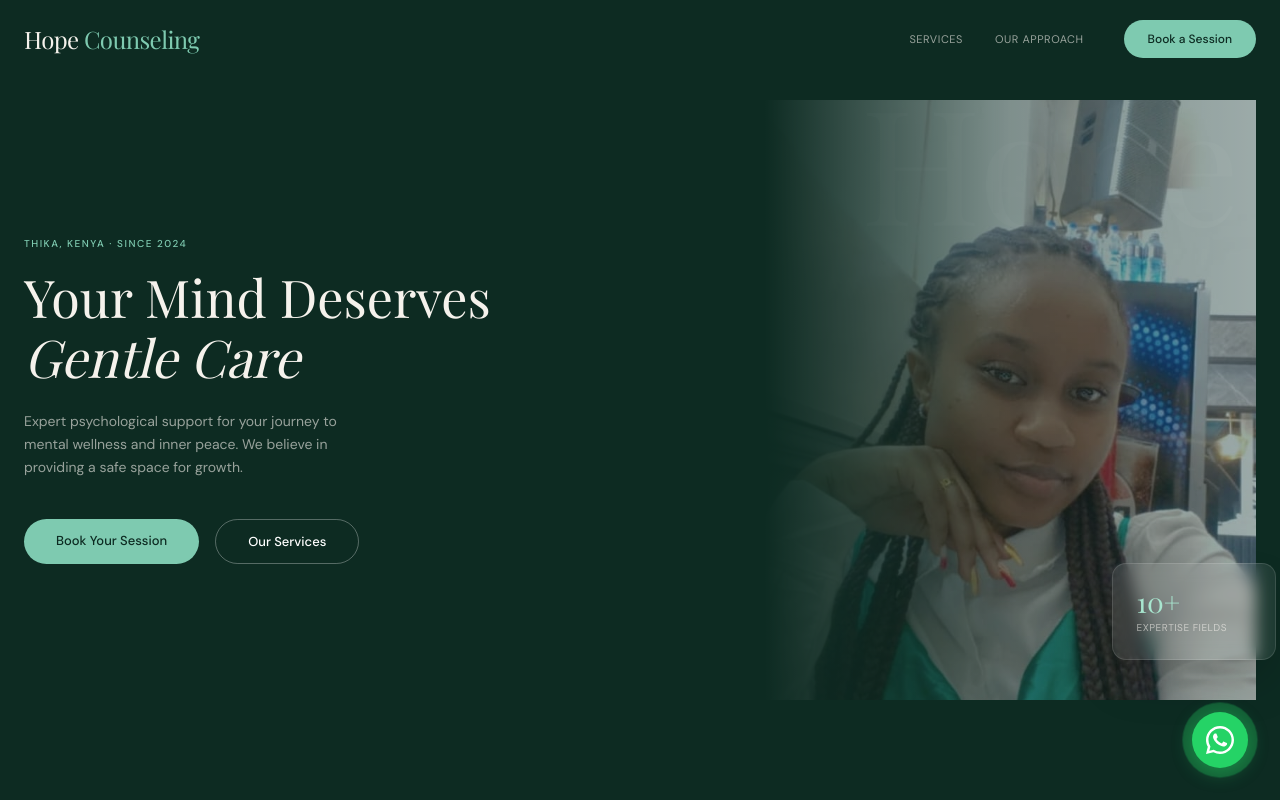
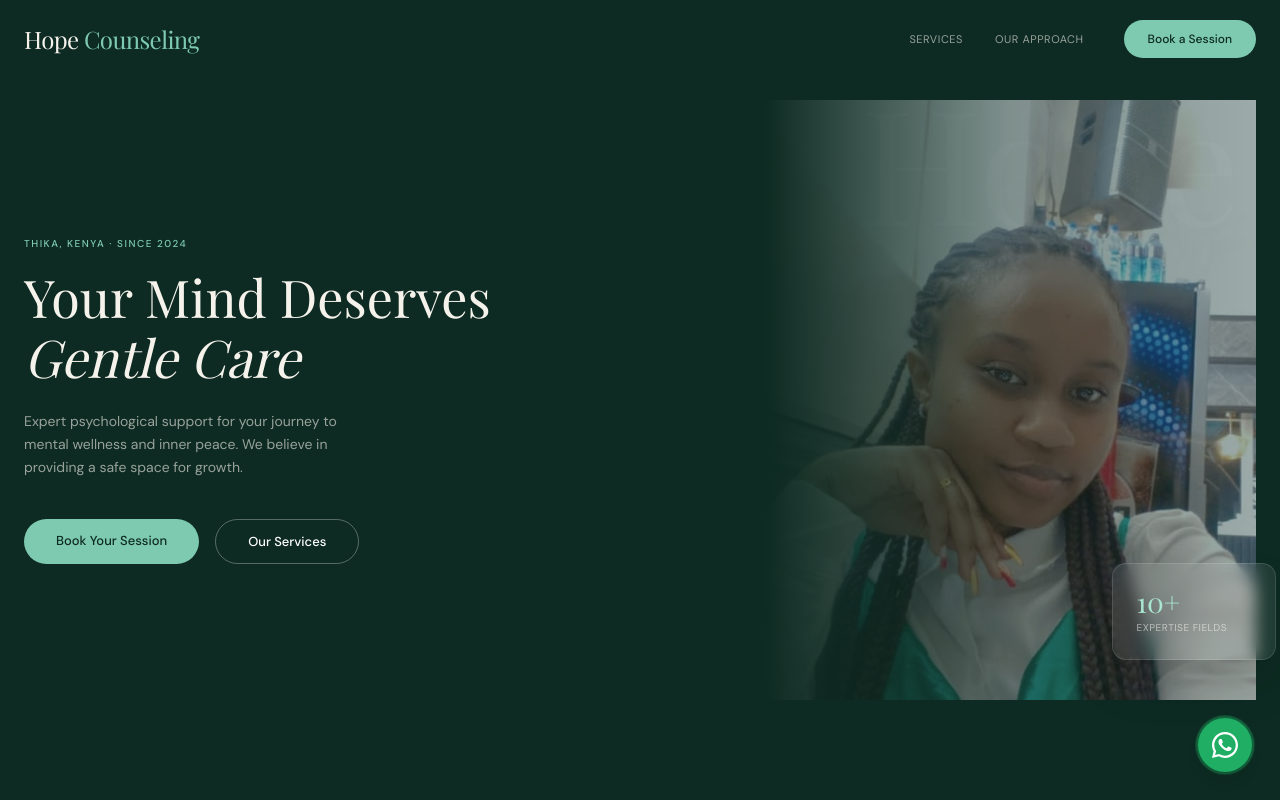
Before and after one commit to Manukyalo/HOPE-COUNSELING-SUPPORT-SERVICES, a Next.js app: page / in a window 1280 px wide. Shown: the top 800 px of the page. Built offline with nearby package versions, Linux system fonts and the light colour scheme.

Commit message:
Refine Floating WhatsApp Button with brand-aware design

```diff
--- a/src/app/globals.css
+++ b/src/app/globals.css
@@ -96,8 +96,8 @@
 
 /* WhatsApp Pulse Animation */
 @keyframes pulse-ring {
-  0% { transform: scale(1); opacity: 0.7; }
-  100% { transform: scale(1.6); opacity: 0; }
+  0% { transform: scale(1); opacity: 0.5; }
+  100% { transform: scale(1.65); opacity: 0; }
 }
 
 .animate-pulse-ring {
@@ -108,8 +108,12 @@
   content: '';
   position: absolute;
   inset: 0;
-  background: #25D366;
+  background: #1fae63;
   border-radius: 50%;
-  animation: pulse-ring 2s ease-out infinite;
+  animation: pulse-ring 2.2s ease-out infinite;
   z-index: -1;
 }
+
+.animate-pulse-ring:hover::before {
+  animation-play-state: paused;
+}
--- a/src/components/WhatsAppButton.tsx
+++ b/src/components/WhatsAppButton.tsx
@@ -7,32 +7,32 @@ export default function WhatsAppButton() {
   const [isHovered, setIsHovered] = useState(false);
 
   return (
-    <div className="fixed bottom-6 right-6 md:bottom-8 md:right-8 z-[9999] flex items-center justify-end group">
+    <div className="fixed bottom-[20px] right-[16px] md:bottom-[28px] md:right-[28px] z-[9000] flex items-center justify-end group">
       {/* Tooltip */}
       <AnimatePresence>
         {isHovered && (
           <motion.div
-            initial={{ opacity: 0, x: 10 }}
+            initial={{ opacity: 0, x: 8 }}
             animate={{ opacity: 1, x: 0 }}
-            exit={{ opacity: 0, x: 10 }}
-            transition={{ duration: 0.2 }}
-            className="hidden md:block mr-3 px-3.5 py-1.5 bg-[#0d2b22] text-white text-[12px] font-sans font-medium rounded-full shadow-lg"
+            exit={{ opacity: 0, x: 8 }}
+            transition={{ duration: 0.18, ease: "easeOut" }}
+            className="hidden md:block mr-3 px-[14px] py-[7px] bg-[#0d2b22] text-white text-[12px] font-sans font-medium rounded-full shadow-lg whitespace-nowrap"
           >
-            Chat with us
+            Chat on WhatsApp
           </motion.div>
         )}
       </AnimatePresence>
 
       {/* Button */}
       <a
-        href="https://wa.me/254701279231?text=Hello%2C%20I%27d%20like%20to%20learn%20more%20about%20Hope%20Counseling%20services."
+        href="https://wa.me/254701279231?text=Hi%2C%20I%20found%20Hope%20Counseling%20online%20and%20would%20like%20to%20learn%20more."
         target="_blank"
         rel="noopener noreferrer"
         onMouseEnter={() => setIsHovered(true)}
         onMouseLeave={() => setIsHovered(false)}
-        className="relative flex items-center justify-center w-[50px] h-[50px] md:w-[56px] md:h-[56px] bg-[#25D366] rounded-full shadow-[0_4px_20px_rgba(37,211,102,0.4)] transition-all duration-300 hover:scale(1.08) hover:shadow-[0_8px_30px_rgba(37,211,102,0.6)] animate-pulse-ring"
+        className="relative flex items-center justify-center w-[50px] h-[50px] md:w-[54px] md:h-[54px] bg-[#1fae63] rounded-full shadow-lg transition-all duration-300 hover:scale-[1.05] animate-pulse-ring"
       >
-        <svg viewBox="0 0 24 24" fill="white" className="w-[28px] h-[28px]">
+        <svg viewBox="0 0 24 24" fill="white" className="w-[26px] h-[26px]">
           <path d="M17.472 14.382c-.297-.149-1.758-.867-2.03-.967-.273-.099-.471-.148-.67.15-.197.297-.767.966-.94 1.164-.173.199-.347.223-.644.075-.297-.15-1.255-.463-2.39-1.475-.883-.788-1.48-1.761-1.653-2.059-.173-.297-.018-.458.13-.606.134-.133.298-.347.446-.52.149-.174.198-.298.298-.497.099-.198.05-.371-.025-.52-.075-.149-.669-1.612-.916-2.207-.242-.579-.487-.5-.669-.51-.173-.008-.371-.01-.57-.01-.198 0-.52.074-.792.372-.272.297-1.04 1.016-1.04 2.479 0 1.462 1.065 2.875 1.213 3.074.149.198 2.096 3.2 5.077 4.487.709.306 1.262.489 1.694.625.712.227 1.36.195 1.871.118.571-.085 1.758-.719 2.006-1.413.248-.694.248-1.289.173-1.413-.074-.124-.272-.198-.57-.347z"/>
           <path d="M12 0C5.373 0 0 5.373 0 12c0 2.123.554 4.118 1.528 5.855L0 24l6.335-1.508A11.95 11.95 0 0012 24c6.627 0 12-5.373 12-12S18.627 0 12 0zm0 21.882a9.87 9.87 0 01-5.031-1.373l-.36-.214-3.733.889.936-3.617-.235-.373A9.859 9.859 0 012.118 12 9.882 9.882 0 0112 2.118 9.882 9.882 0 0121.882 12 9.882 9.882 0 0112 21.882z"/>
         </svg>
```
